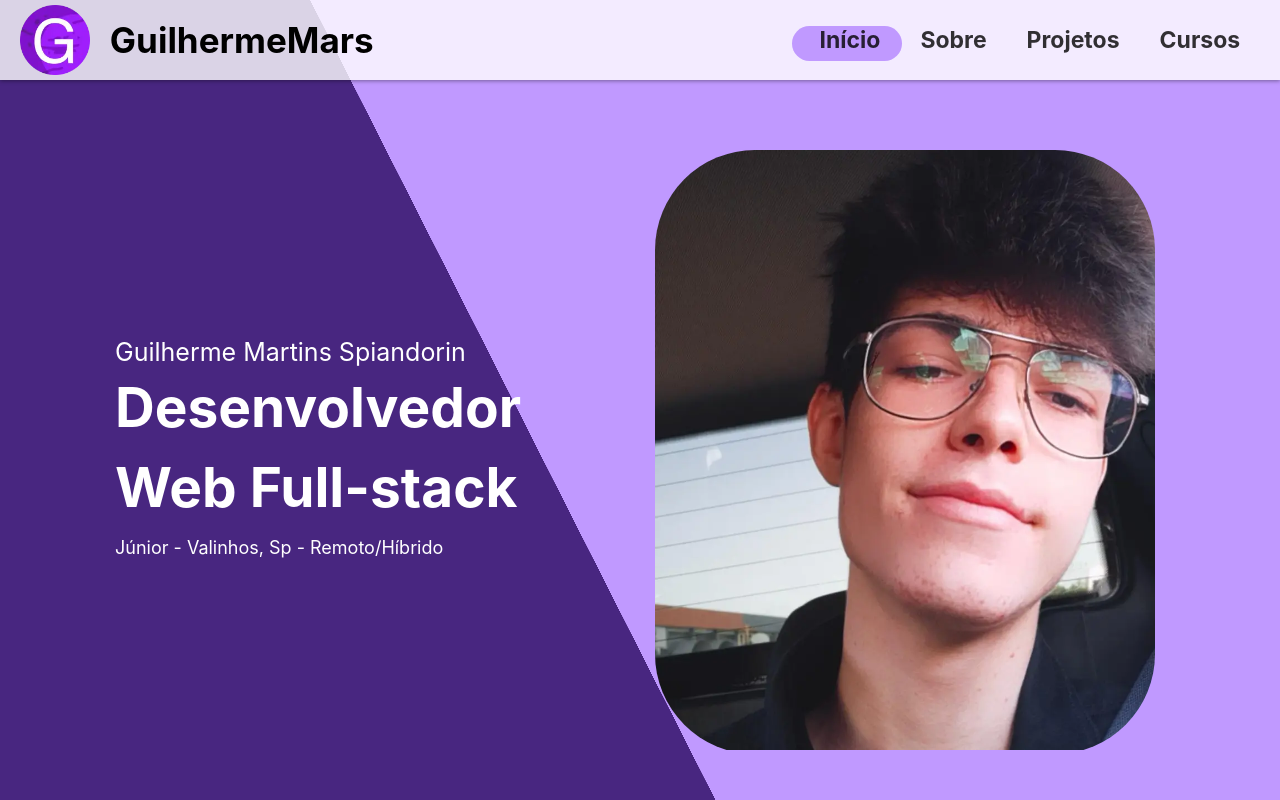
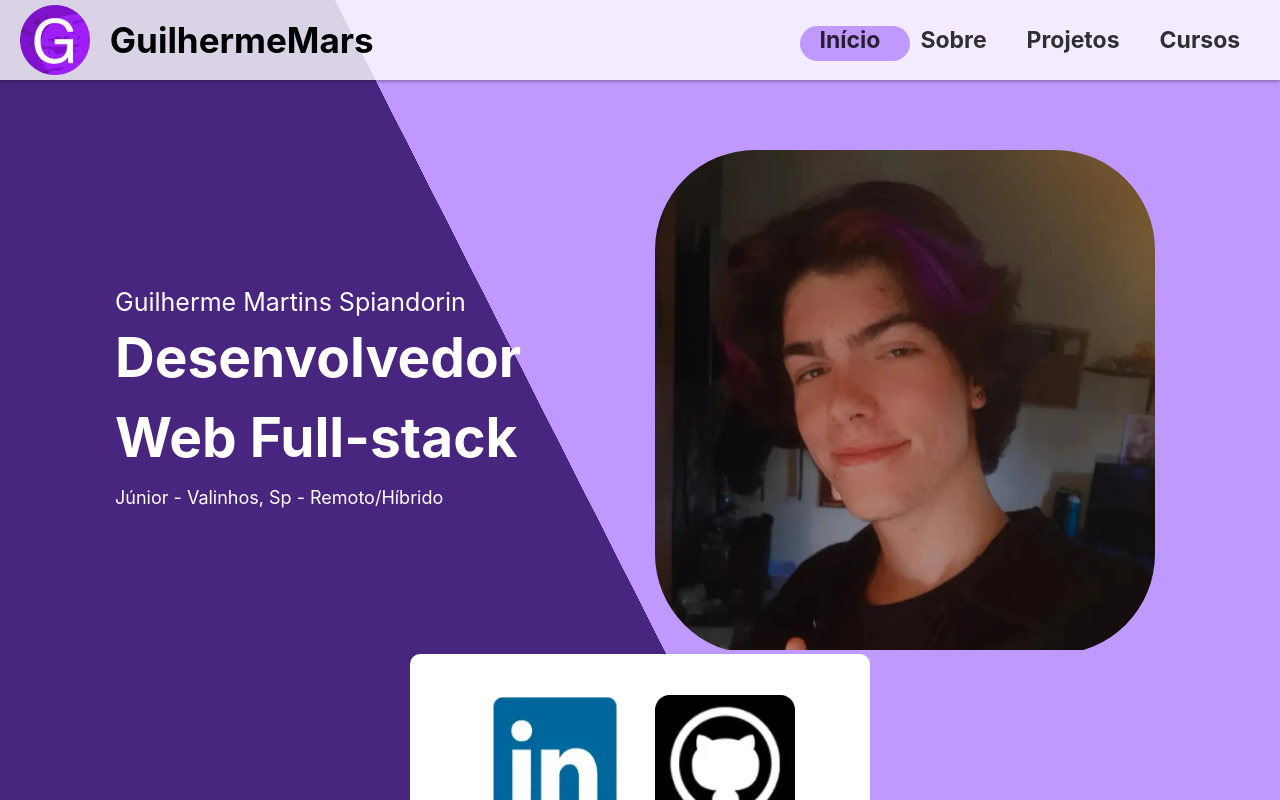
Before and after one commit to guilhermeMars/portfolio, a Next.js app: page / in a window 1280 px wide. Shown: the top 800 px of the page. Built offline with nearby package versions, Linux system fonts and the light colour scheme.

Commit message:
Atualização de foto e versões

```diff
--- a/components/Start.js
+++ b/components/Start.js
@@ -136,8 +136,8 @@ export default function Start() {
             src="/perfil.webp"
             alt="Minha foto"
             id="photo"
-            width="600"
-            height="600"
+            width="500"
+            height="500"
           />
         </StyledMainImage>
       </FlexMainImage>
```
Also changed, not shown: package.json (+4 -4 lines), public/perfil.webp, 1 other file (tests, documents, lock files or other folders).
